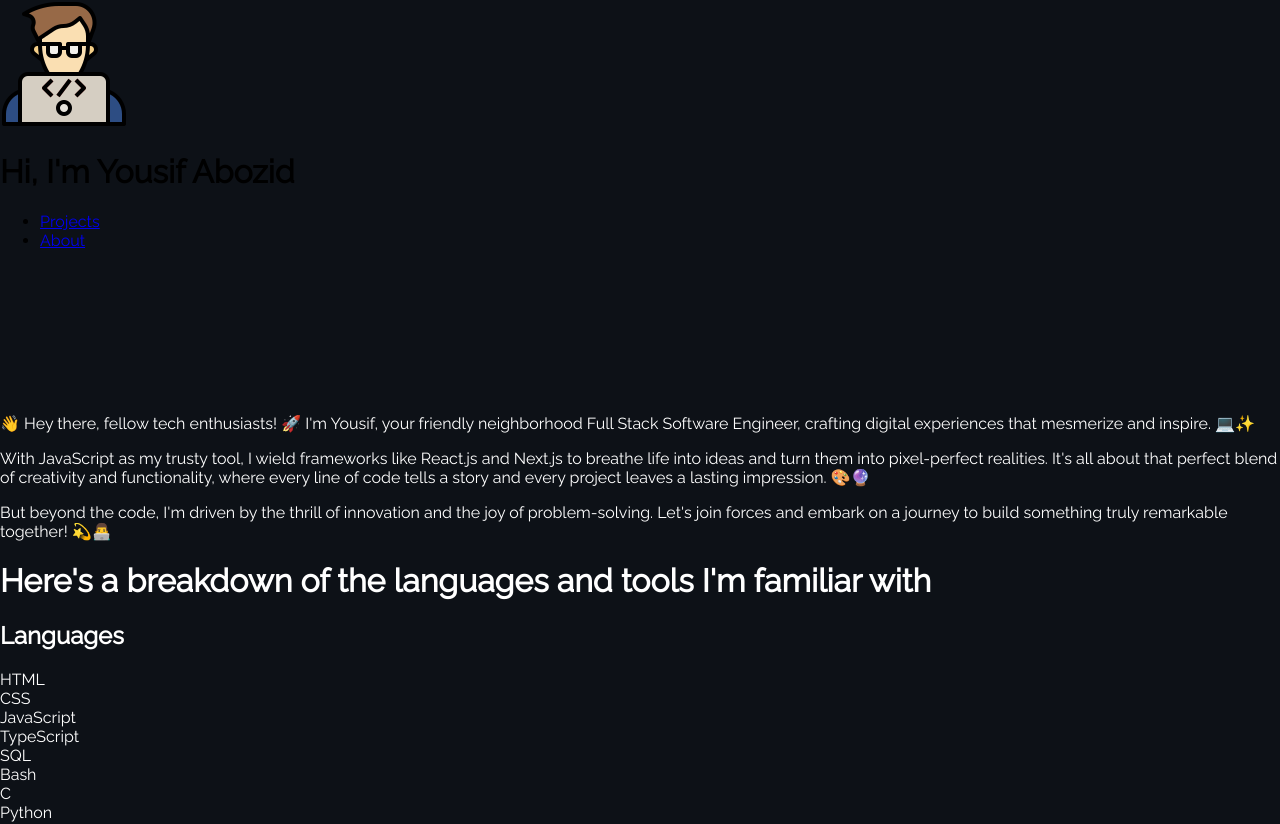
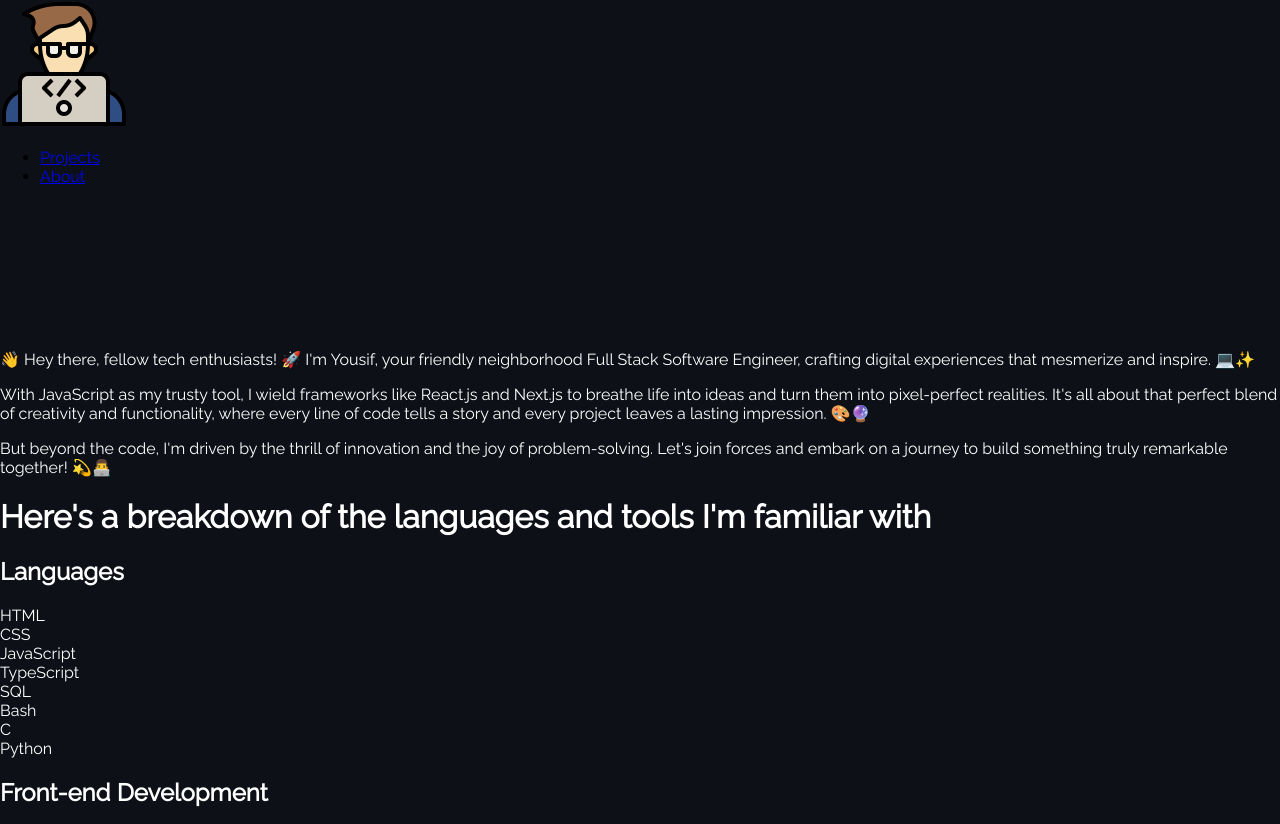
Before and after one commit to YousifAbozid/YousifAbozid.github.io, a Next.js app: page / in a window 1280 px wide. Shown: the top 824 px of the page. Built offline with nearby package versions, Linux system fonts and the light colour scheme.

Commit message:
Refactor header component and update CSS

```diff
--- a/components/Header.js
+++ b/components/Header.js
@@ -19,20 +19,20 @@ const Header = () => {
 		setShowMenu((prevState) => !prevState)
 	}
 	return (
-    <div className="header">
-      <Link href="/" className="logo">
-        <img src="logo.png"></img>
+		<div className='header'>
+			<Link href='/' className='logo'>
+				<img src='logo.png'></img>
 			</Link>
-      <div className="text">
+			{/* <div className="text">
         <h1>Hi, I'm Yousif Abozid</h1>
-      </div>
+      </div> */}
 			<div className={`links ${showMenu ? 'show' : ''}`}>
 				<ul>
 					<li>
-            <Link href="/projects">Projects</Link>
+						<Link href='/projects'>Projects</Link>
 					</li>
 					<li>
-            <Link href="/about">About</Link>
+						<Link href='/about'>About</Link>
 					</li>
 				</ul>
 			</div>
--- a/styles/header.css
+++ b/styles/header.css
@@ -31,13 +31,11 @@
 	height: 100%;
 }
 
-.header .text {
+/* .header .text {
   position: relative;
   height: 75px;
-  padding: 0 0 0 0;
-  /* flex: 1; */
-  /* border: 1px solid #fff; */
-}
+  padding: 0;
+} */
 
 .header .text h1 {
 	font-size: 30px;
```
Lines whose indentation alone changed are shown as unchanged.
